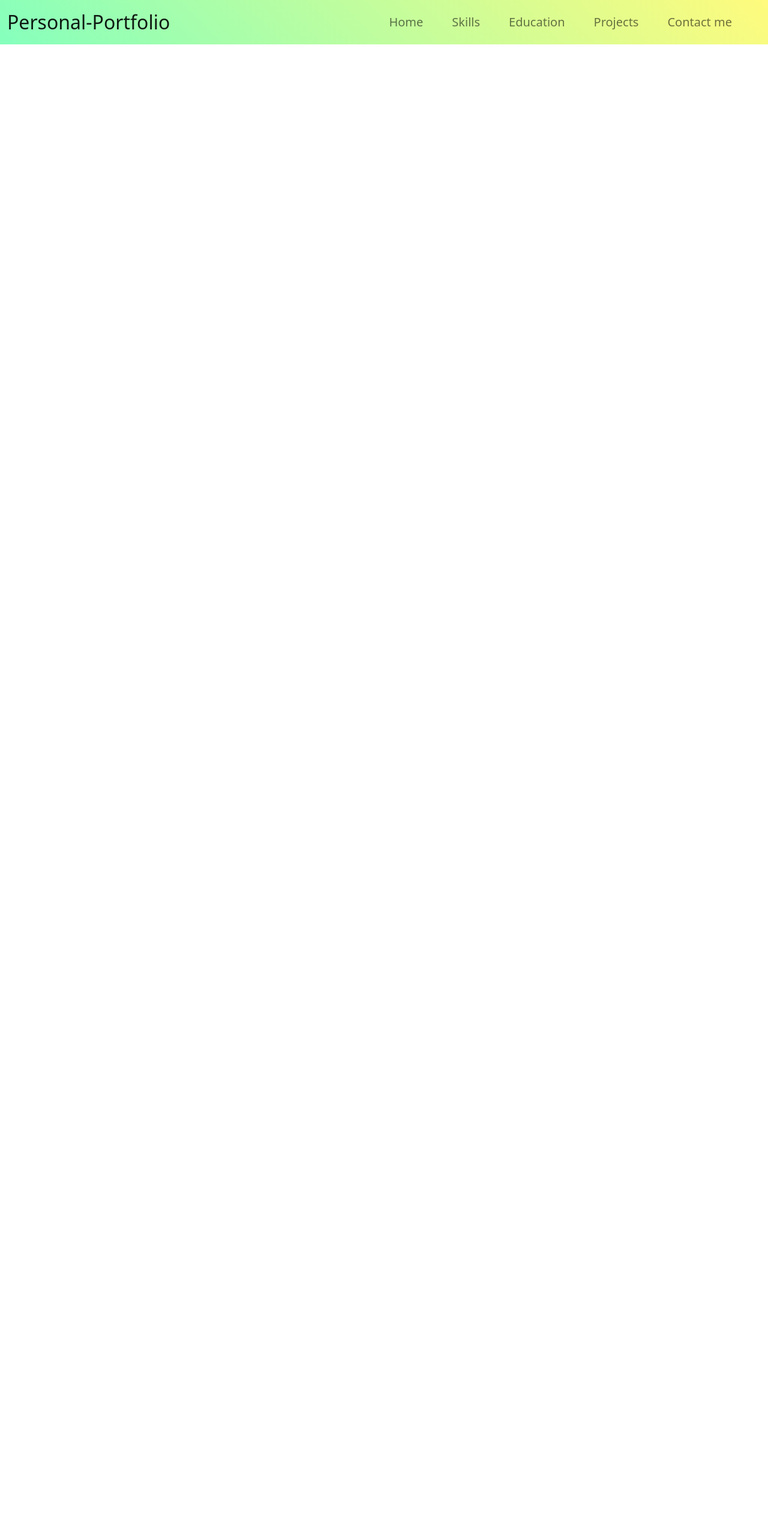
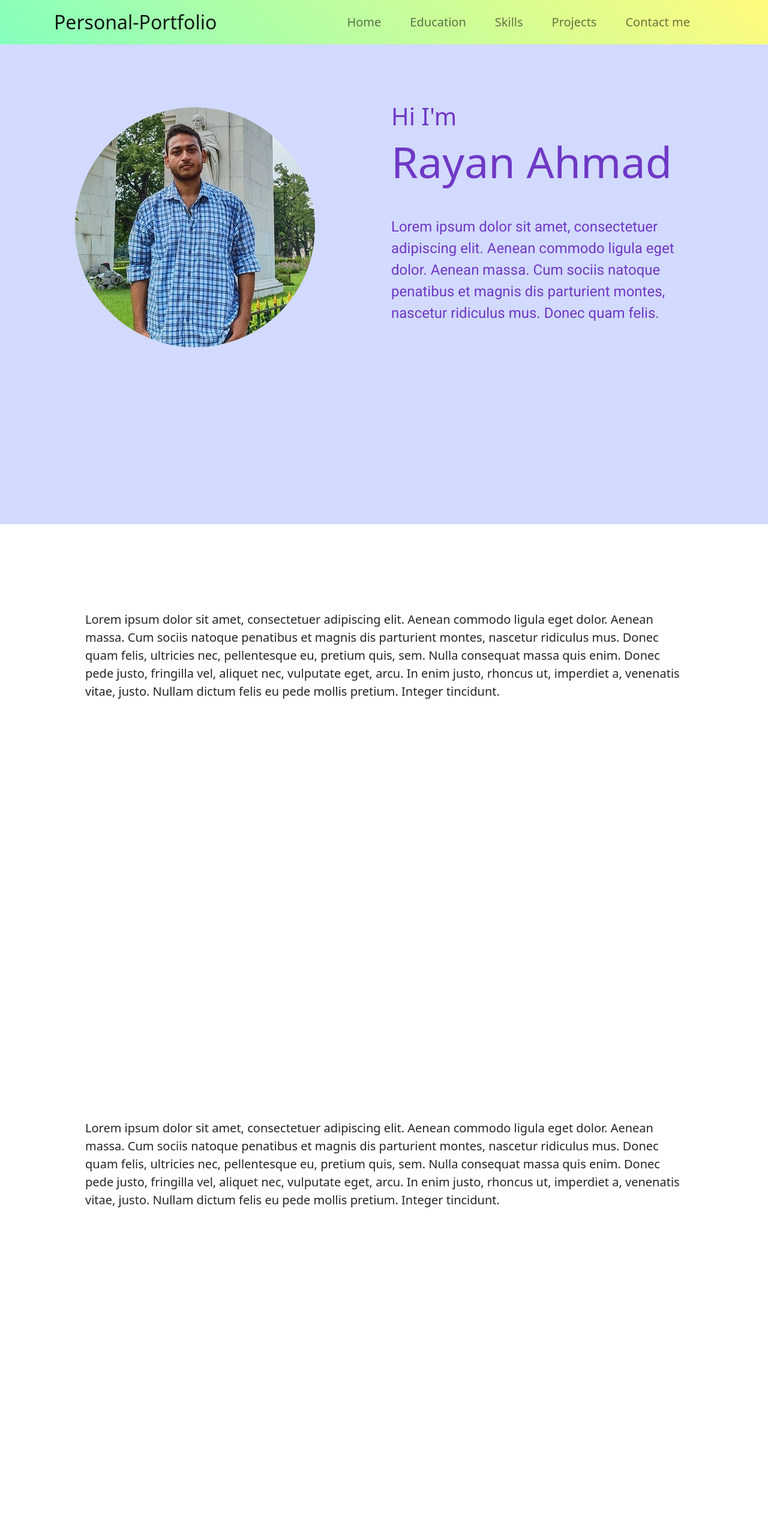
Before and after one commit to rayan25nov/Portfolio, a React (Create React App) app: page / in a window 1280 px wide. Shown: the top 2566 px of the page at 60% size. Before the commit the page ends 800 px from the top, so only its background shows below. Built offline with nearby package versions, Linux system fonts and the light colour scheme.

Commit message:
2nd commit

```diff
--- a/package.json
+++ b/package.json
@@ -3,6 +3,7 @@
   "version": "0.1.0",
   "private": true,
   "dependencies": {
+    "@fontsource/roboto": "^4.5.8",
     "@testing-library/jest-dom": "^5.16.5",
     "@testing-library/react": "^13.4.0",
     "@testing-library/user-event": "^13.5.0",
--- a/src/App.js
+++ b/src/App.js
@@ -1,10 +1,20 @@
 import React from "react";
+import Contact from "./components/Contact";
+import Education from "./components/Education";
+import Home from "./components/Home";
 import NavbarComponent from "./components/NavbarComponent";
+import Projects from "./components/Projects";
+import Skills from "./components/Skills";
 
 function App() {
   return (
     <div>
       <NavbarComponent />
+      <Home />
+      <Education />
+      <Skills />
+      <Projects />
+      <Contact />
     </div>
   );
 }
--- /dev/null
+++ b/src/components/Contact.js
@@ -0,0 +1,24 @@
+import React from "react";
+import Container from "react-bootstrap/Container";
+import Row from "react-bootstrap/Row";
+
+const Contact = () => {
+  return (
+    <Container id="contact" className="mt-5 pt-5 vh-100">
+      <Row className="text-center text-md-start mx-5">
+        <p className="my-5 lead">
+          Lorem ipsum dolor sit amet, consectetuer adipiscing elit. Aenean
+          commodo ligula eget dolor. Aenean massa. Cum sociis natoque penatibus
+          et magnis dis parturient montes, nascetur ridiculus mus. Donec quam
+          felis, ultricies nec, pellentesque eu, pretium quis, sem. Nulla
+          consequat massa quis enim. Donec pede justo, fringilla vel, aliquet
+          nec, vulputate eget, arcu. In enim justo, rhoncus ut, imperdiet a,
+          venenatis vitae, justo. Nullam dictum felis eu pede mollis pretium.
+          Integer tincidunt.
+        </p>
+      </Row>
+    </Container>
+  );
+};
+
+export default Contact;
--- /dev/null
+++ b/src/components/Education.js
@@ -0,0 +1,24 @@
+import React from "react";
+import Container from "react-bootstrap/Container";
+import Row from "react-bootstrap/Row";
+
+const Education = () => {
+  return (
+    <Container id="education" className="mt-5 pt-5 vh-100">
+      <Row className="text-center text-md-start mx-5">
+        <p className="my-5 lead">
+          Lorem ipsum dolor sit amet, consectetuer adipiscing elit. Aenean
+          commodo ligula eget dolor. Aenean massa. Cum sociis natoque penatibus
+          et magnis dis parturient montes, nascetur ridiculus mus. Donec quam
+          felis, ultricies nec, pellentesque eu, pretium quis, sem. Nulla
+          consequat massa quis enim. Donec pede justo, fringilla vel, aliquet
+          nec, vulputate eget, arcu. In enim justo, rhoncus ut, imperdiet a,
+          venenatis vitae, justo. Nullam dictum felis eu pede mollis pretium.
+          Integer tincidunt.
+        </p>
+      </Row>
+    </Container>
+  );
+};
+
+export default Education;
--- /dev/null
+++ b/src/components/Home.js
@@ -0,0 +1,43 @@
+import React from "react";
+import Container from "react-bootstrap/Container";
+import Row from "react-bootstrap/Row";
+import Col from "react-bootstrap/Col";
+import Image from "react-bootstrap/Image";
+import profile from "../assets/profile.jpg";
+import "@fontsource/roboto";
+
+const Home = () => {
+  return (
+    <Container
+      fluid
+      className="pt-5 vh-100"
+      id="home"
+      style={{ background: "#D2DAFF", color: "#6F38C5" }}
+    >
+      <Row className="justify-content-center align-items-center pt-5">
+        <Col xs={5} start={50} className="text-center justify-content-end">
+          <Image
+            fluid
+            src={profile}
+            alt="profile"
+            style={{
+              borderRadius: "50%",
+            }}
+          />
+        </Col>
+        <Col md={5} className="text-center text-md-start mx-5">
+          <h1>Hi I'm</h1>
+          <p className="display-2">Rayan Ahmad</p>
+          <p className="my-5 lead fs-4" style={{ fontFamily: "roboto" }}>
+            Lorem ipsum dolor sit amet, consectetuer adipiscing elit. Aenean
+            commodo ligula eget dolor. Aenean massa. Cum sociis natoque
+            penatibus et magnis dis parturient montes, nascetur ridiculus mus.
+            Donec quam felis.
+          </p>
+        </Col>
+      </Row>
+    </Container>
+  );
+};
+
+export default Home;
--- a/src/components/NavbarComponent.js
+++ b/src/components/NavbarComponent.js
@@ -8,14 +8,13 @@ const NavbarComponent = () => {
   return (
     <Navbar
       style={{
-        backgroundImage: "linear-gradient(45deg, #85FFBD 0%, #FFFB7D 100%)",
-        color: "white",
+        background: "linear-gradient(45deg, #85FFBD 0%, #FFFB7D 100%)",
       }}
       sticky="top"
       expand="lg"
     >
-      <Container fluid>
-        <Navbar.Brand href="#home" className="fs-2">
+      <Container className="text-light">
+        <Navbar.Brand href="#home" className="fs-2 px-2">
           Personal-Portfolio
         </Navbar.Brand>
         <Navbar.Toggle aria-controls="basic-navbar-nav" />
@@ -24,13 +23,13 @@ const NavbarComponent = () => {
             <Nav.Link className="mx-3" href="#home">
               Home
             </Nav.Link>
-            <Nav.Link className="mx-3" href="#projects">
+            <Nav.Link className="mx-3" href="#education">
+              Education
+            </Nav.Link>
+            <Nav.Link className="mx-3" href="#skills">
               Skills
             </Nav.Link>
-            <Nav.Link className="mx-3" href="#skills">
-              Education
-            </Nav.Link>
-            <Nav.Link className="mx-3" href="#education">
+            <Nav.Link className="mx-3" href="#projects">
               Projects
             </Nav.Link>
             <Nav.Link className="mx-3" href="#contact">
--- /dev/null
+++ b/src/components/Projects.js
@@ -0,0 +1,24 @@
+import React from "react";
+import Container from "react-bootstrap/Container";
+import Row from "react-bootstrap/Row";
+
+const Projects = () => {
+  return (
+    <Container id="projects" className="mt-5 pt-5 vh-100">
+      <Row className="text-center text-md-start mx-5">
+        <p className="my-5 lead">
+          Lorem ipsum dolor sit amet, consectetuer adipiscing elit. Aenean
+          commodo ligula eget dolor. Aenean massa. Cum sociis natoque penatibus
+          et magnis dis parturient montes, nascetur ridiculus mus. Donec quam
+          felis, ultricies nec, pellentesque eu, pretium quis, sem. Nulla
+          consequat massa quis enim. Donec pede justo, fringilla vel, aliquet
+          nec, vulputate eget, arcu. In enim justo, rhoncus ut, imperdiet a,
+          venenatis vitae, justo. Nullam dictum felis eu pede mollis pretium.
+          Integer tincidunt.
+        </p>
+      </Row>
+    </Container>
+  );
+};
+
+export default Projects;
--- /dev/null
+++ b/src/components/Skills.js
@@ -0,0 +1,24 @@
+import React from "react";
+import Container from "react-bootstrap/Container";
+import Row from "react-bootstrap/Row";
+
+const Skills = () => {
+  return (
+    <Container id="skills" className="mt-5 pt-5 vh-100">
+      <Row className="text-center text-md-start mx-5">
+        <p className="my-5 lead">
+          Lorem ipsum dolor sit amet, consectetuer adipiscing elit. Aenean
+          commodo ligula eget dolor. Aenean massa. Cum sociis natoque penatibus
+          et magnis dis parturient montes, nascetur ridiculus mus. Donec quam
+          felis, ultricies nec, pellentesque eu, pretium quis, sem. Nulla
+          consequat massa quis enim. Donec pede justo, fringilla vel, aliquet
+          nec, vulputate eget, arcu. In enim justo, rhoncus ut, imperdiet a,
+          venenatis vitae, justo. Nullam dictum felis eu pede mollis pretium.
+          Integer tincidunt.
+        </p>
+      </Row>
+    </Container>
+  );
+};
+
+export default Skills;
--- /dev/null
+++ b/src/styles/Home.css
@@ -0,0 +1,7 @@
+* {
+  margin: 0;
+  padding: 0;
+  box-sizing: border-box;
+  background: "#D2DAFF";
+  height: "100%";
+}
```
Also changed, not shown: src/assets/profile.jpg (added), 1 other file (tests, documents, lock files or other folders).
